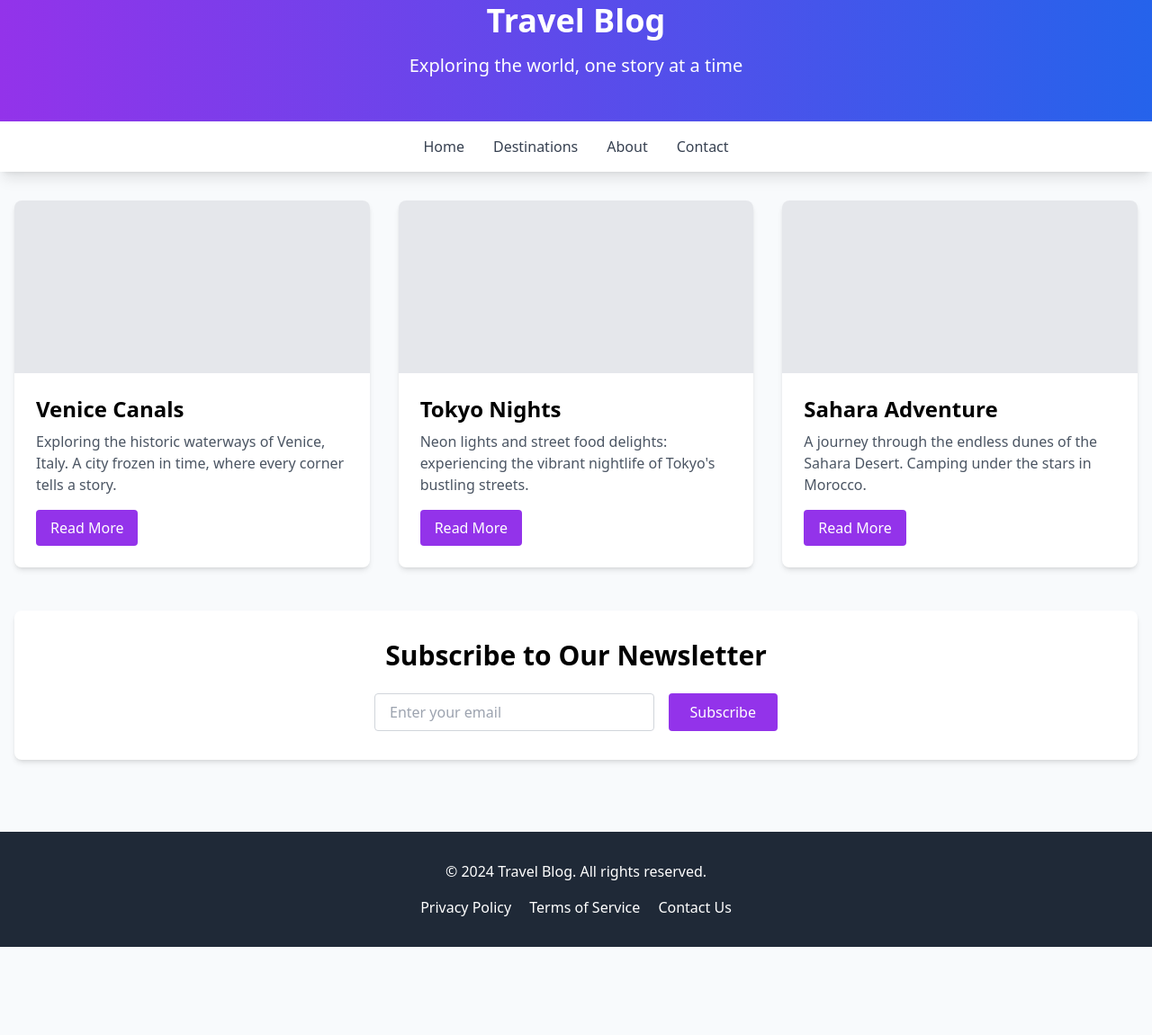
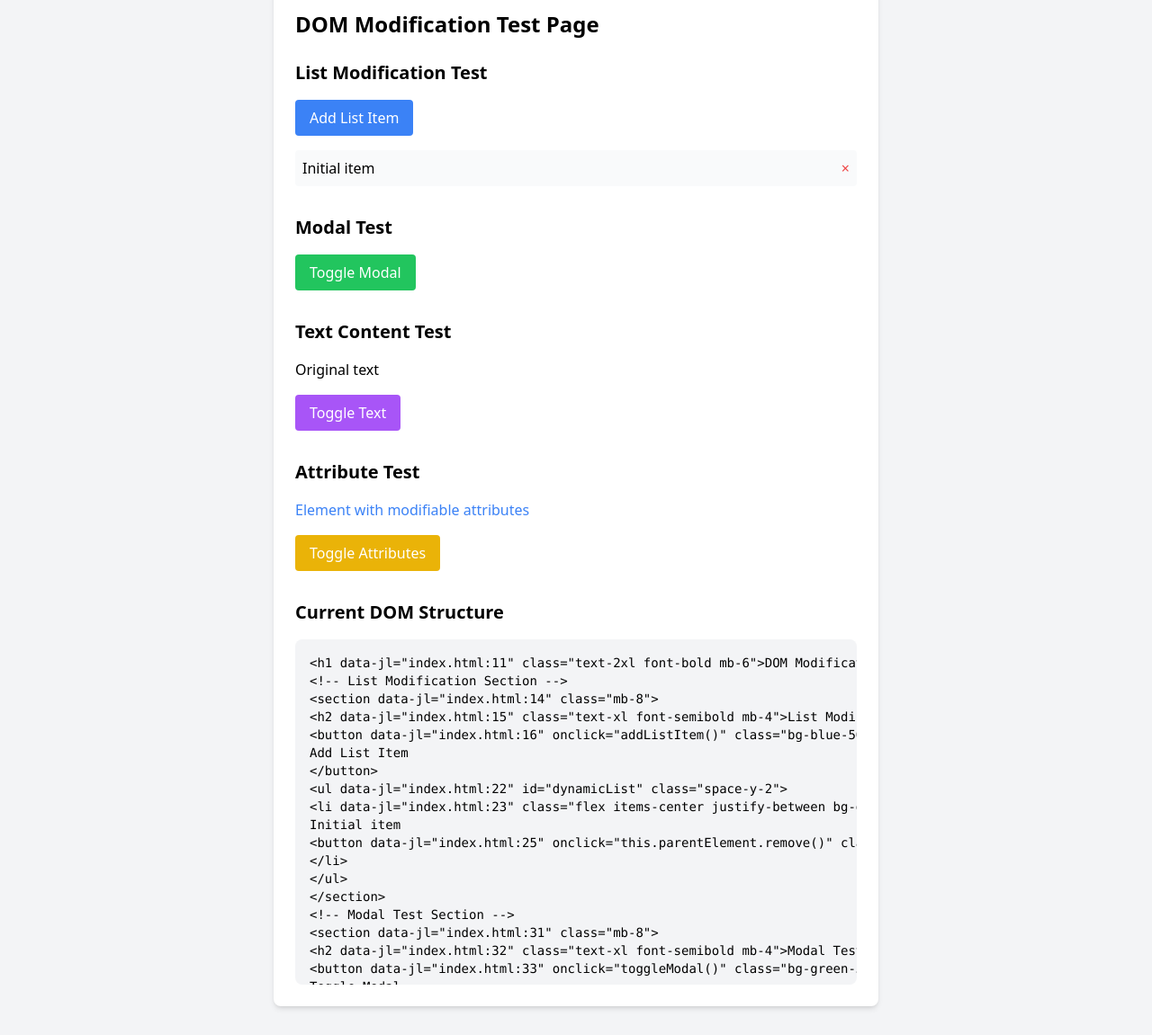
Before and after one commit to umaidshahid/dom-test, a plain HTML site: page index.html in a window 1280 px wide. Shown: the part 45-1196 px from the top of the page at 90% size. Before the commit the page ends 1098 px from the top, so only its background shows below. Drawn offline with nearby package versions, Linux system fonts and the light colour scheme.

Commit message:
reverted for testing again

```diff
--- a/index.html
+++ b/index.html
@@ -3,89 +3,143 @@
 <head>
     <meta charset="UTF-8">
     <meta name="viewport" content="width=device-width, initial-scale=1.0">
-    <title>Blog Style Layout</title>
+    <title>DOM Test Page</title>
     <script src="https://cdn.tailwindcss.com"></script>
 </head>
-<body class="bg-slate-50">
-    <header class="bg-gradient-to-r from-purple-600 to-blue-600 text-white py-12">
-        <div class="container mx-auto px-4">
-            <h1 class="text-4xl font-bold text-center">Travel Blog</h1>
-            <p class="text-xl text-center mt-4">Exploring the world, one story at a time</p>
-        </div>
-    </header>
+<body class="bg-gray-100 min-h-screen p-8">
+    <div class="max-w-2xl mx-auto bg-white rounded-lg shadow-md p-6">
+        <h1 class="text-2xl font-bold mb-6">DOM Modification Test Page</h1>
 
-    <nav class="bg-white shadow-lg">
-        <div class="container mx-auto px-4">
-            <ul class="flex justify-center space-x-8 py-4">
-                <li><a href="#" class="text-gray-700 hover:text-purple-600">Home</a></li>
-                <li><a href="#" class="text-gray-700 hover:text-purple-600">Destinations</a></li>
-                <li><a href="#" class="text-gray-700 hover:text-purple-600">About</a></li>
-                <li><a href="#" class="text-gray-700 hover:text-purple-600">Contact</a></li>
+        <!-- List Modification Section -->
+        <section class="mb-8">
+            <h2 class="text-xl font-semibold mb-4">List Modification Test</h2>
+            <button
+                onclick="addListItem()"
+                class="bg-blue-500 text-white px-4 py-2 rounded mb-4"
+            >
+                Add List Item
+            </button>
+            <ul id="dynamicList" class="space-y-2">
+                <li class="flex items-center justify-between bg-gray-50 p-2 rounded">
+                    Initial item
+                    <button onclick="this.parentElement.remove()" class="text-red-500 hover:text-red-700">×</button>
+                </li>
             </ul>
-        </div>
-    </nav>
+        </section>
 
-    <main class="container mx-auto px-4 py-8">
-        <div class="grid grid-cols-1 md:grid-cols-2 lg:grid-cols-3 gap-8">
-            <!-- Blog Post 1 -->
-            <article class="bg-white rounded-lg shadow-md overflow-hidden">
-                <div class="bg-gray-200 h-48"></div>
-                <div class="p-6">
-                    <h2 class="text-2xl font-bold mb-2">Venice Canals</h2>
-                    <p class="text-gray-600 mb-4">Exploring the historic waterways of Venice, Italy. A city frozen in time, where every corner tells a story.</p>
-                    <button class="bg-purple-600 text-white px-4 py-2 rounded hover:bg-purple-700">Read More</button>
-                </div>
-            </article>
-
-            <!-- Blog Post 2 -->
-            <article class="bg-white rounded-lg shadow-md overflow-hidden">
-                <div class="bg-gray-200 h-48"></div>
-                <div class="p-6">
-                    <h2 class="text-2xl font-bold mb-2">Tokyo Nights</h2>
-                    <p class="text-gray-600 mb-4">Neon lights and street food delights: experiencing the vibrant nightlife of Tokyo's bustling streets.</p>
-                    <button class="bg-purple-600 text-white px-4 py-2 rounded hover:bg-purple-700">Read More</button>
-                </div>
-            </article>
-
-            <!-- Blog Post 3 -->
-            <article class="bg-white rounded-lg shadow-md overflow-hidden">
-                <div class="bg-gray-200 h-48"></div>
-                <div class="p-6">
-                    <h2 class="text-2xl font-bold mb-2">Sahara Adventure</h2>
-                    <p class="text-gray-600 mb-4">A journey through the endless dunes of the Sahara Desert. Camping under the stars in Morocco.</p>
-                    <button class="bg-purple-600 text-white px-4 py-2 rounded hover:bg-purple-700">Read More</button>
-                </div>
-            </article>
-        </div>
-
-        <section class="mt-12 bg-white rounded-lg shadow-md p-8">
-            <h2 class="text-3xl font-bold mb-6 text-center">Subscribe to Our Newsletter</h2>
-            <form class="max-w-md mx-auto">
-                <div class="flex gap-4">
-                    <input
-                        type="email"
-                        placeholder="Enter your email"
-                        class="flex-1 px-4 py-2 border border-gray-300 rounded focus:outline-none focus:ring-2 focus:ring-purple-600"
+        <!-- Modal Test Section -->
+        <section class="mb-8">
+            <h2 class="text-xl font-semibold mb-4">Modal Test</h2>
+            <button
+                onclick="toggleModal()"
+                class="bg-green-500 text-white px-4 py-2 rounded"
+            >
+                Toggle Modal
+            </button>
+            <div id="modal" class="hidden fixed inset-0 bg-black bg-opacity-50 flex items-center justify-center">
+                <div class="bg-white p-6 rounded-lg max-w-md w-full mx-4">
+                    <h3 class="text-lg font-semibold mb-4">Test Modal</h3>
+                    <p class="mb-4">This is a test modal that modifies the DOM structure.</p>
+                    <button
+                        onclick="toggleModal()"
+                        class="bg-red-500 text-white px-4 py-2 rounded"
                     >
-                    <button class="bg-purple-600 text-white px-6 py-2 rounded hover:bg-purple-700">
-                        Subscribe
+                        Close Modal
                     </button>
                 </div>
-            </form>
+            </div>
         </section>
-    </main>
 
-    <footer class="bg-gray-800 text-white py-8 mt-12">
-        <div class="container mx-auto px-4">
-            <div class="text-center">
-                <p>&copy; 2024 Travel Blog. All rights reserved.</p>
-                <div class="mt-4 space-x-4">
-                    <a href="#" class="hover:text-purple-400">Privacy Policy</a>
-                    <a href="#" class="hover:text-purple-400">Terms of Service</a>
-                    <a href="#" class="hover:text-purple-400">Contact Us</a>
-                </div>
+        <!-- Text Content Modification -->
+        <section class="mb-8">
+            <h2 class="text-xl font-semibold mb-4">Text Content Test</h2>
+            <p id="modifiableText" class="mb-4">Original text</p>
+            <button
+                onclick="toggleText()"
+                class="bg-purple-500 text-white px-4 py-2 rounded"
+            >
+                Toggle Text
+            </button>
+        </section>
+
+        <!-- Attribute Modification -->
+        <section class="mb-8">
+            <h2 class="text-xl font-semibold mb-4">Attribute Test</h2>
+            <div
+                id="modifiableElement"
+                class="text-blue-500"
+                data-test="original"
+            >
+                Element with modifiable attributes
             </div>
-        </div>
-    </footer>
+            <button
+                onclick="toggleAttributes()"
+                class="mt-4 bg-yellow-500 text-white px-4 py-2 rounded"
+            >
+                Toggle Attributes
+            </button>
+        </section>
+
+        <!-- DOM Structure Display -->
+        <section class="mt-8">
+            <h2 class="text-xl font-semibold mb-4">Current DOM Structure</h2>
+            <pre id="domStructure" class="bg-gray-100 p-4 rounded-lg overflow-auto max-h-96 text-sm"></pre>
+        </section>
+    </div>
+
+    <script>
+        // List Modification
+        function addListItem() {
+            const list = document.getElementById('dynamicList');
+            const itemCount = list.children.length;
+            const newItem = document.createElement('li');
+            newItem.className = 'flex items-center justify-between bg-gray-50 p-2 rounded';
+            newItem.innerHTML = `Item ${itemCount + 1} <button onclick="this.parentElement.remove()" class="text-red-500 hover:text-red-700">×</button>`;
+            list.appendChild(newItem);
+            updateDOMDisplay();
+        }
+
+        // Modal Toggle
+        function toggleModal() {
+            const modal = document.getElementById('modal');
+            modal.classList.toggle('hidden');
+            updateDOMDisplay();
+        }
+
+        // Text Content Toggle
+        function toggleText() {
+            const text = document.getElementById('modifiableText');
+            text.textContent = text.textContent === 'Original text' ? 'Modified text' : 'Original text';
+            updateDOMDisplay();
+        }
+
+        // Attribute Toggle
+        function toggleAttributes() {
+            const element = document.getElementById('modifiableElement');
+            const currentClass = element.className;
+            const currentDataTest = element.getAttribute('data-test');
+
+            element.className = currentClass === 'text-blue-500' ? 'text-red-500' : 'text-blue-500';
+            element.setAttribute('data-test', currentDataTest === 'original' ? 'modified' : 'original');
+            updateDOMDisplay();
+        }
+
+        // Update DOM Structure Display
+        function updateDOMDisplay() {
+            const domStructure = document.getElementById('domStructure');
+            const mainContent = document.querySelector('.max-w-2xl').cloneNode(true);
+
+            // Remove the DOM structure display itself from the clone
+            const structureSection = mainContent.querySelector('#domStructure').parentElement;
+            structureSection.remove();
+
+            domStructure.textContent = mainContent.innerHTML
+                .replace(/\n\s+/g, '\n')  // Clean up whitespace
+                .trim();
+        }
+
+        // Initial DOM structure display
+        updateDOMDisplay();
+    </script>
 </body>
 </html>
```
